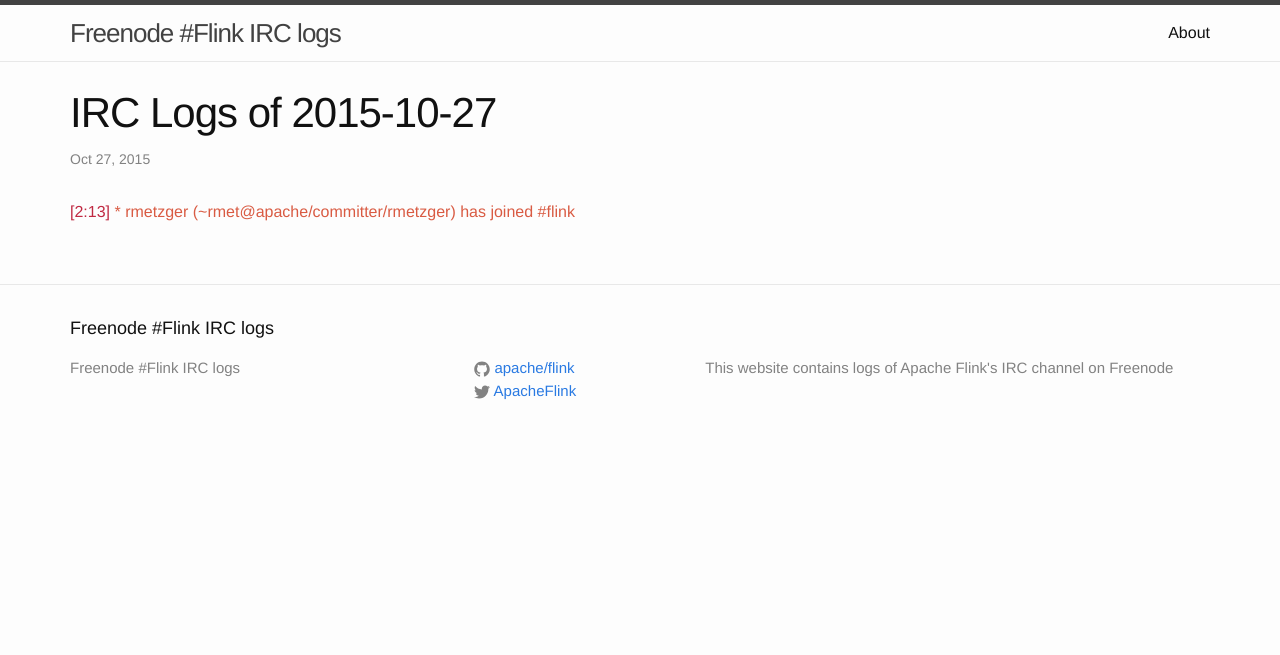
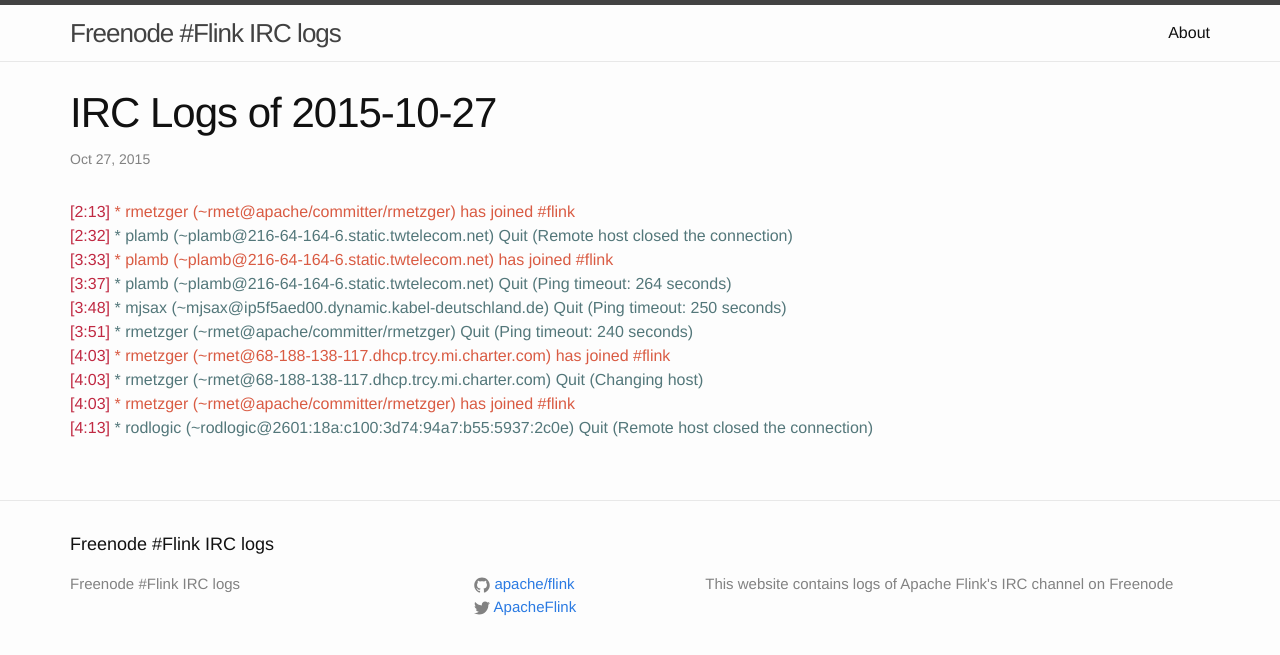
Before and after one commit to flink-irc-logs/flink-irc-logs.github.io, a Jekyll site: the page built from _posts/2015-10-27-logs.markdown, in a window 1280 px wide. Shown: the top 655 px of the page. Built offline with Jekyll 4.4.1, drawn with Linux system fonts in a browser that asks for light colours.

Commit message:
Update of the logs on Tue Oct 27 04:15:14 CET 2015

```diff
--- a/_posts/2015-10-27-logs.markdown
+++ b/_posts/2015-10-27-logs.markdown
@@ -5,3 +5,12 @@
 categories: irc logs
 ---
 <span class="irc-date">[2:13]</span> <span class="irc-green">* rmetzger (~rmet@apache/committer/rmetzger) has joined #flink</span><br />
+<span class="irc-date">[2:32]</span> <span class="irc-navy">* plamb (~plamb@216-64-164-6.static.twtelecom.net) Quit (Remote host closed the connection)</span><br />
+<span class="irc-date">[3:33]</span> <span class="irc-green">* plamb (~plamb@216-64-164-6.static.twtelecom.net) has joined #flink</span><br />
+<span class="irc-date">[3:37]</span> <span class="irc-navy">* plamb (~plamb@216-64-164-6.static.twtelecom.net) Quit (Ping timeout: 264 seconds)</span><br />
+<span class="irc-date">[3:48]</span> <span class="irc-navy">* mjsax (~mjsax@ip5f5aed00.dynamic.kabel-deutschland.de) Quit (Ping timeout: 250 seconds)</span><br />
+<span class="irc-date">[3:51]</span> <span class="irc-navy">* rmetzger (~rmet@apache/committer/rmetzger) Quit (Ping timeout: 240 seconds)</span><br />
+<span class="irc-date">[4:03]</span> <span class="irc-green">* rmetzger (~rmet@68-188-138-117.dhcp.trcy.mi.charter.com) has joined #flink</span><br />
+<span class="irc-date">[4:03]</span> <span class="irc-navy">* rmetzger (~rmet@68-188-138-117.dhcp.trcy.mi.charter.com) Quit (Changing host)</span><br />
+<span class="irc-date">[4:03]</span> <span class="irc-green">* rmetzger (~rmet@apache/committer/rmetzger) has joined #flink</span><br />
+<span class="irc-date">[4:13]</span> <span class="irc-navy">* rodlogic (~rodlogic@2601:18a:c100:3d74:94a7:b55:5937:2c0e) Quit (Remote host closed the connection)</span><br />
```
